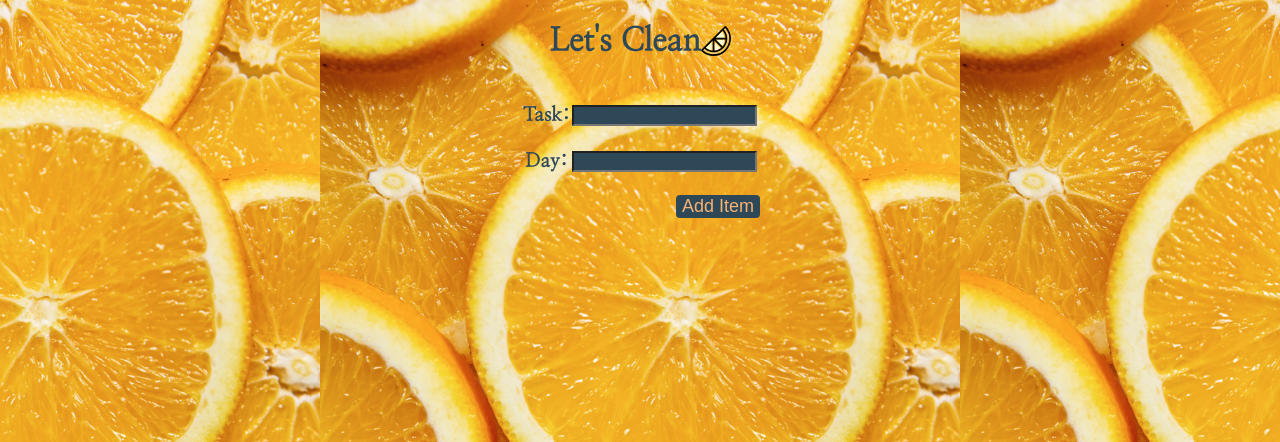
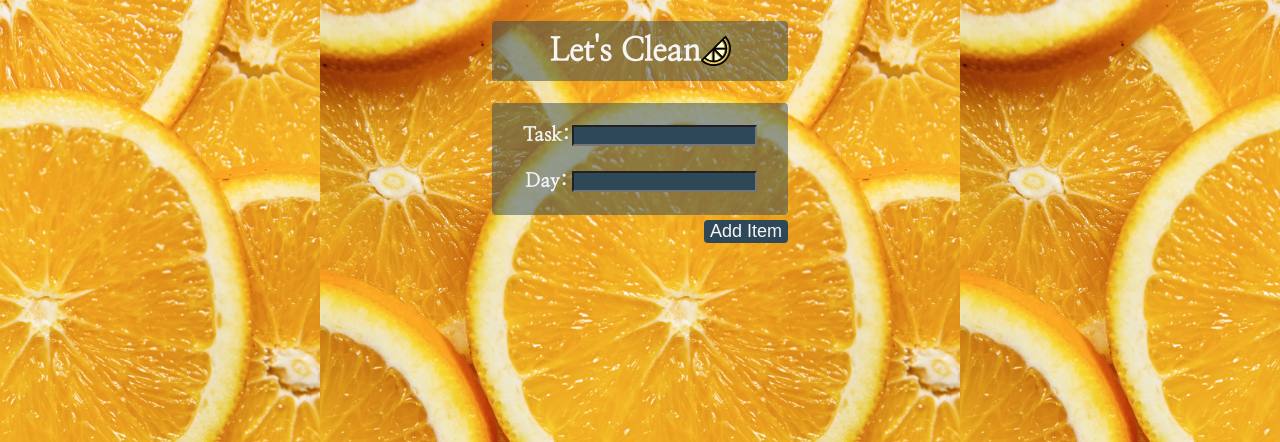
Before and after one commit to rharen11/swept-away, a Django app: page /items/create/ in a window 1280 px wide. Shown: the part 54-496 px from the top of the page. Run offline with Django 4.2, Linux system fonts and the light colour scheme; the visitor is signed in with stand-in values (Sample User, id 1); some web fonts are replaced.

Commit message:
style add task

```diff
--- a/main_app/static/css/form.css
+++ b/main_app/static/css/form.css
@@ -33,10 +33,23 @@ input {
 .add-task {
   display: flex;
   background-color: #2F4858;
-  color: #F6B173;
+  color: whitesmoke;
   align-self: flex-end;
   border: none;
   font-size: large;
   border-radius: 4px;
-  margin-right: 28px;
+  margin-top: 5px;
 }
+
+.clean-title {
+  background-color: #2F485880;
+  color: whitesmoke;
+  padding: 10px;
+  border-radius: 4px;
+}
+
+.item-table {
+  background-color: #2F485880;
+  color: whitesmoke;
+  border-radius: 4px;
+}
--- a/main_app/templates/main_app/item_form.html
+++ b/main_app/templates/main_app/item_form.html
@@ -9,12 +9,12 @@
   {% if item %}
     <h1>Edit {{item.task}}</h1>
   {% else %}
-    <h1>Let's Clean<img src="{% static 'images/lemon.svg' %}" alt="yellow sponge" width= 30px></h1>
+    <h1 class="clean-title">Let's Clean<img src="{% static 'images/lemon.svg' %}" alt="yellow sponge" width= 30px></h1>
   {% endif %}
   <div>
     <form action="" method="post" class="form-container" autocomplete="off">
       {% csrf_token %}
-      <table>
+      <table class="item-table">
         {{ form.as_table }}
       </table>
       {% if item %}
```
Also changed, not shown: main_app/static/css/materials/material-form.css (+15 -3 lines), main_app/templates/main_app/material_form.html (+8 -4 lines), 2 other files.
